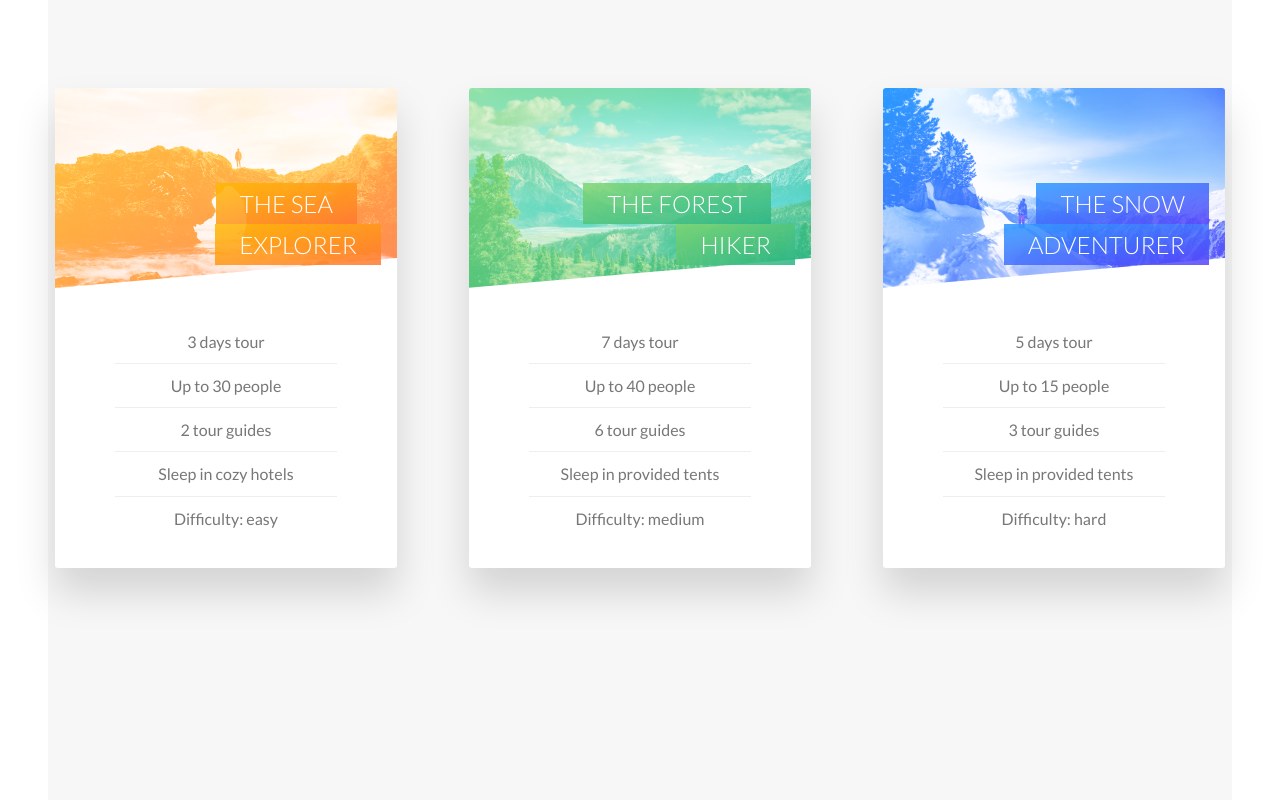
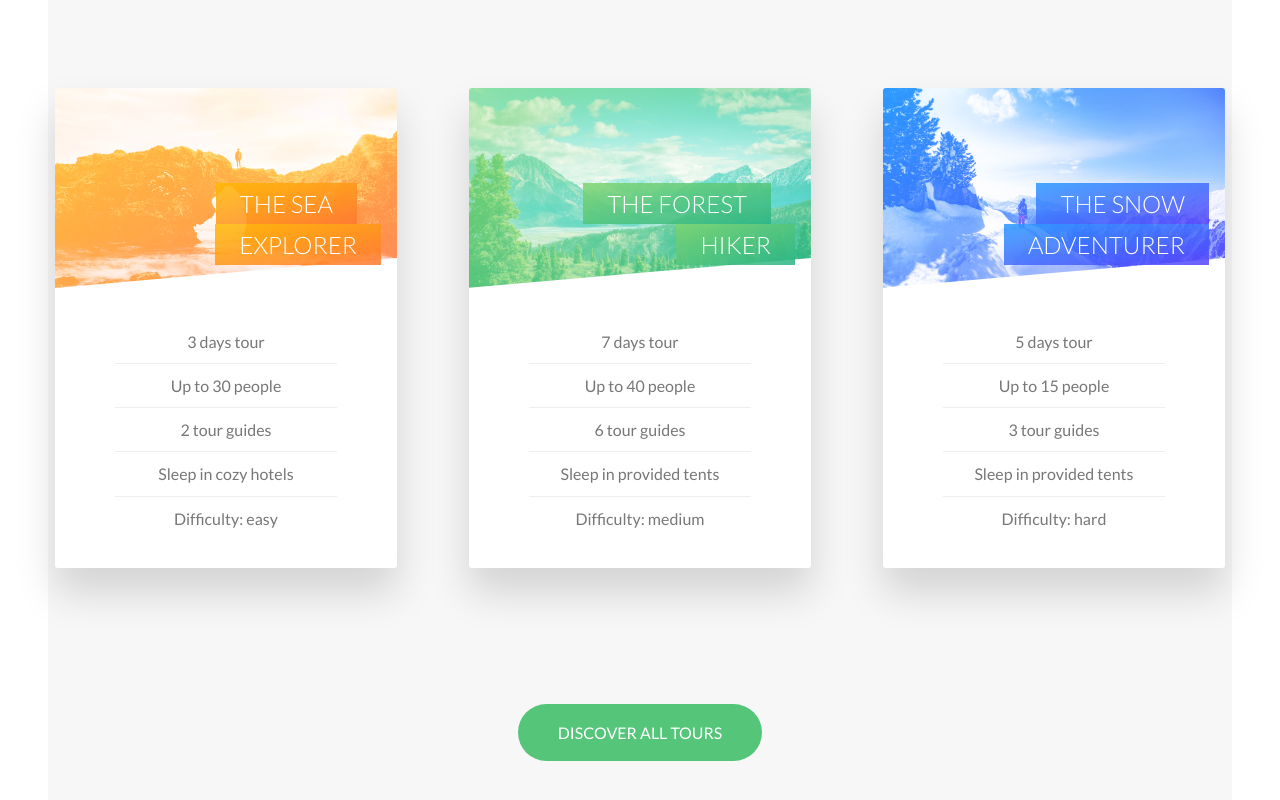
Before and after one commit to maverickdeepak/Nature-Tour, a website: page index.html in a window 1280 px wide. Shown: the part 2621-3421 px from the top of the page. Drawn offline with Linux system fonts and the light colour scheme.

Commit message:
Add the discover all button to tour section

```diff
--- a/index.html
+++ b/index.html
@@ -226,6 +226,9 @@
             </div>
           </div>
         </div>
+        <div class="u-center-text u-margin-top-big">
+          <a href="#" class="btn btn--green">Discover all tours</a>
+        </div>
       </section>
     </main>
 
--- a/sass/base/_utilities.scss
+++ b/sass/base/_utilities.scss
@@ -3,6 +3,9 @@
 }
 .u-margin-bottom-big {
   margin-bottom: 8rem;
+}
+.u-margin-top-big {
+  margin-top: 13.5rem;
 }
 .u-margin-bottom-med {
   margin-bottom: 8rem;
--- a/sass/components/_button.scss
+++ b/sass/components/_button.scss
@@ -26,11 +26,20 @@
     box-shadow: 0 5px 10px rgba($color-black, 0.2);
   }
   &--white {
-    background-color: #fff;
+    background-color: $color-white;
     color: $color-grey-dark;
 
     &::after {
       background-color: $color-white;
+    }
+  }
+
+  &--green {
+    background-color: $color-primary;
+    color: $color-white;
+
+    &::after {
+      background-color: $color-primary;
     }
   }
 
--- a/sass/pages/_home.scss
+++ b/sass/pages/_home.scss
@@ -23,6 +23,6 @@
 
 .section-tours {
   background-color: $color-grey-light-1;
-  padding: 18rem 0 20rem 0;
+  padding: 18rem 0 3rem 0;
   margin-top: -10rem;
 }
```
Also changed, not shown: css/style.css, sass/abstracts/_variables.scss (line endings or trailing spaces).
